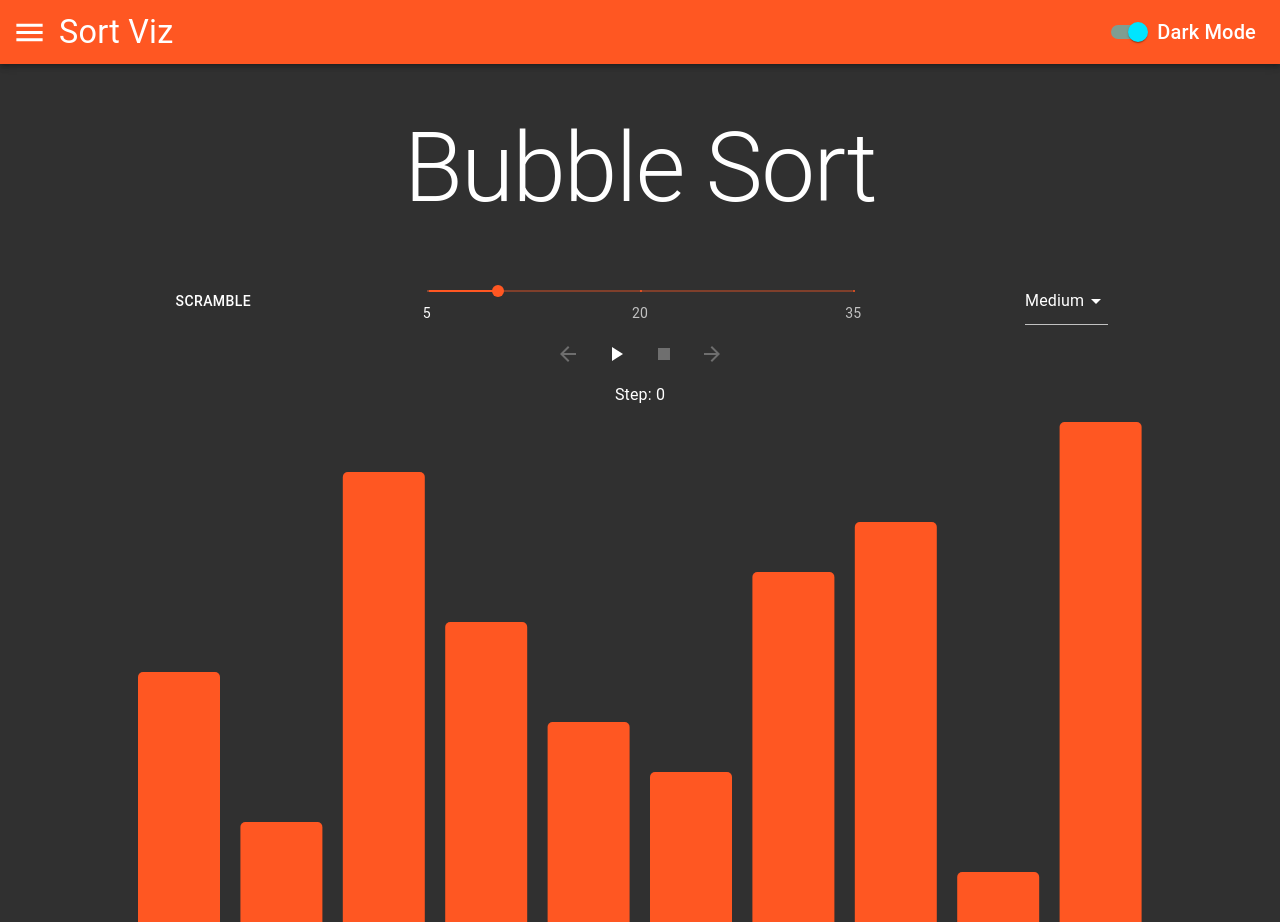
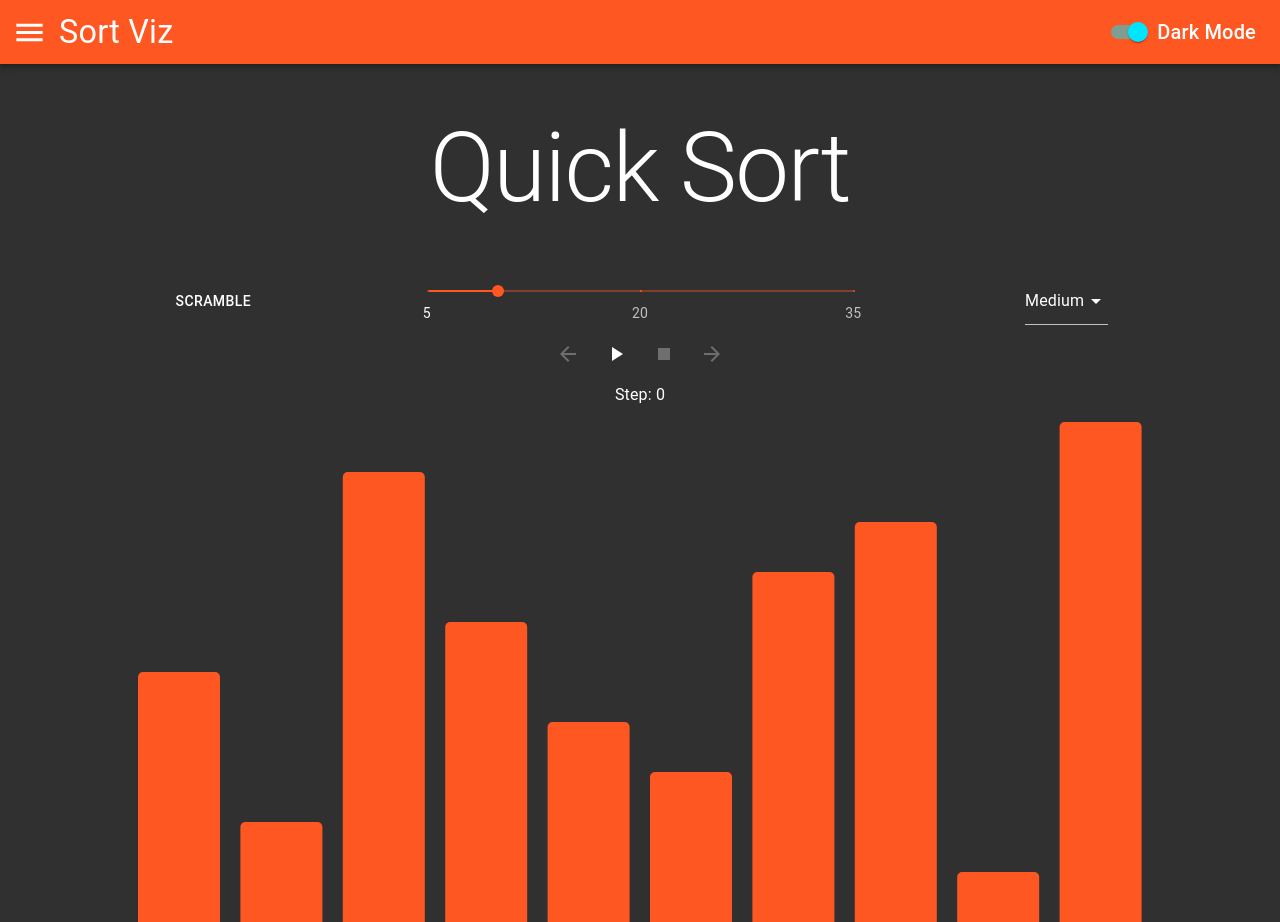
Before and after one commit to Wogified/Sorting-Visualizer, a React (Create React App) app: page / in a window 1280 px wide. Built offline with nearby package versions, Linux system fonts and the light colour scheme.

Commit message:
fixing stuff

```diff
--- a/src/App.js
+++ b/src/App.js
@@ -6,7 +6,7 @@ import { Header, SortViewer } from './Components';
 
 function App() {
   const [darkMode, setDarkMode] = useState('dark');
-  const [algo, setAlgo] = useState(Algorithms[0]);
+  const [algo, setAlgo] = useState(Algorithms[3]);
   const initTheme = {
     palette: {
       primary: deepOrange,
--- a/src/Components/SortGraphics.js
+++ b/src/Components/SortGraphics.js
@@ -145,7 +145,7 @@ function SortGraphics({
     enter: ({ x, width, height }) => ({ x, width, height, opacity: 1 }),
     update: ({ x, width, height }) => ({ x, width, height }),
     leave: { height: 0, opacity: 0 },
-    config: { mass: 1, tension: 200, friction: 20 },
+    config: { mass: 1, tension: 500, friction: 50 },
   });
 
   // Todo: implement bubble and insertion sorts with generic animation
```
